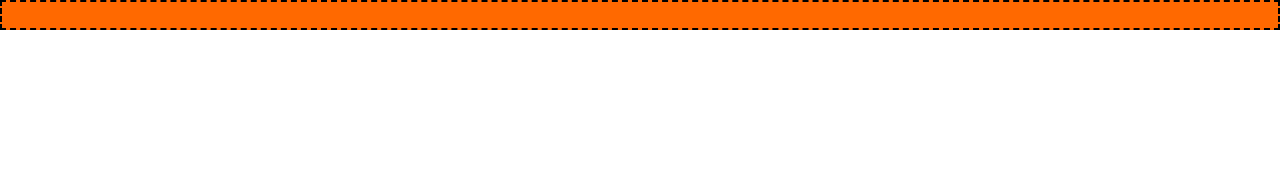
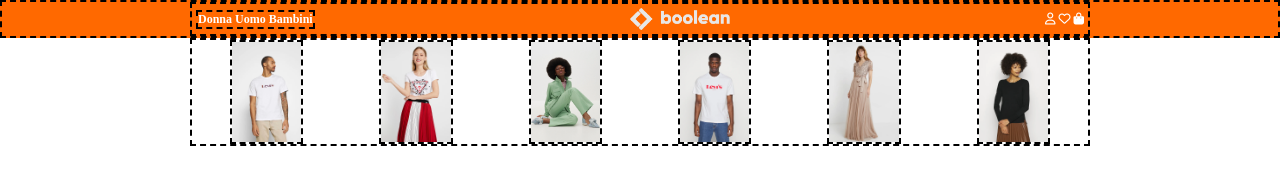
Before and after one commit to danielmegale/html-css-boolando, a plain HTML site: page index.html in a window 1280 px wide. Drawn offline with Linux system fonts and the light colour scheme.

Commit message:
added header

```diff
--- a/index.html
+++ b/index.html
@@ -5,18 +5,33 @@
     <meta http-equiv="X-UA-Compatible" content="IE=edge">
     <meta name="viewport" content="width=device-width, initial-scale=1.0">
     <link rel="stylesheet" href="style.css">
+    <link rel="stylesheet" href="https://cdnjs.cloudflare.com/ajax/libs/font-awesome/6.4.0/css/all.min.css" integrity="sha512-iecdLmaskl7CVkqkXNQ/ZH/XLlvWZOJyj7Yy7tcenmpD1ypASozpmT/E0iPtmFIB46ZmdtAc9eNBvH0H/ZpiBw==" crossorigin="anonymous" referrerpolicy="no-referrer" />
     <title>Boolando</title>
 </head>
 <body class="debug">
     <header class="border">
-        <div class="container">
-            <div>
-                <div></div>
-                <div></div>
-                <div></div>
+        <div class="container border">
+            <div class="flex navbar">
+                <div class="border bold">Donna Uomo Bambini</div>
+                <div><img class="logo" src="img/boolean-logo.png" alt=""></div>
+                <div>
+                    <i class="fa-regular fa-user"></i>
+                    <i class="fa-regular fa-heart"></i>
+                    <i class="fa-solid fa-bag-shopping"></i>
+                </div>
             </div>
         </div>
     </header>
+    <main>
+        <section class="flex card container border">
+            <div class="border"><img class="flex-img" src="img/1.webp" alt=""></div>
+            <div class="border"><img class="flex-img" src="img/2.webp" alt=""></div>
+            <div class="border"><img class="flex-img" src="img/3.webp" alt=""></div>
+            <div class="border"><img class="flex-img" src="img/4.webp" alt=""></div>
+            <div class="border"><img class="flex-img" src="img/5.webp" alt=""></div>
+            <div class="border"><img class="flex-img" src="img/6.webp" alt=""></div>
+        </section>
+    </main>
 
 </body>
 </html>
--- a/style.css
+++ b/style.css
@@ -10,7 +10,37 @@
 }
 /* general */
 header{
-    width: 100%;
-    height: 30px;
     background-color: #FF6900;
+    color: white;
 }
+.flex{
+    display: flex;
+}
+.container{
+	max-width:900px;
+	margin:0px auto;
+}
+.logo{
+    max-width: 100px;
+}
+.navbar{
+    justify-content: space-between;
+    align-items: center;
+    padding: 4px;
+    font-size: 12px;
+}
+img{
+    display: block;
+}
+.card{
+    justify-content: space-around;
+    flex-wrap: wrap;
+
+}
+.flex-img{
+    height: 100px
+}
+/* utils */
+.bold{
+    font-weight: bold;
+}
```
